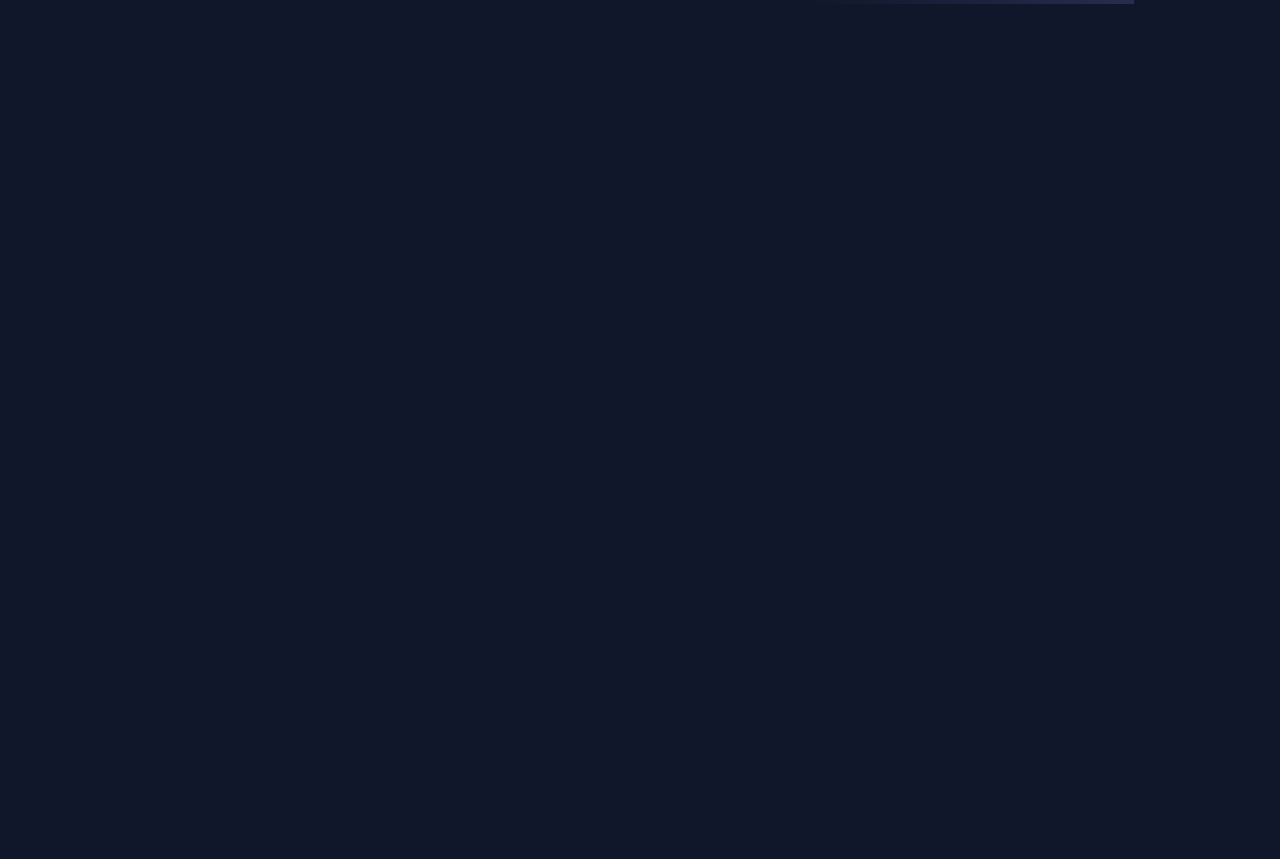
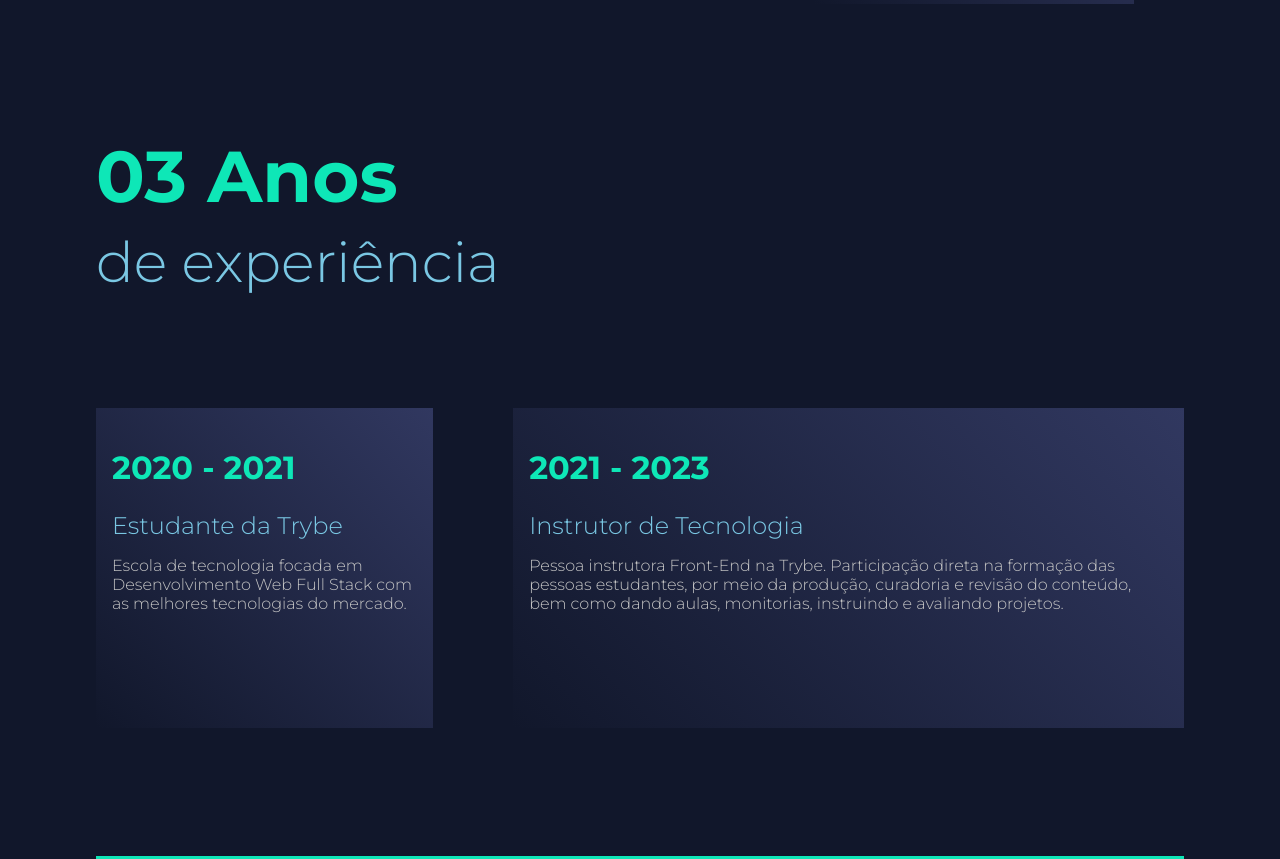
Before and after one commit to ANDREHORMAN1994/portfolio-andre, a Next.js app: page / in a window 1280 px wide. Shown: the part 740-1599 px from the top of the page. Before the commit the page ends 800 px from the top, so only its background shows below. Built offline with nearby package versions, Linux system fonts and the light colour scheme; no server answers.

Commit message:
:sparkles: feat: adicionando seção das experiencias

```diff
--- /dev/null
+++ b/src/components/Experiences/ExperienceItem.tsx
@@ -0,0 +1,21 @@
+import { ItemContainer } from './styles';
+
+interface ItemProps {
+  year: string;
+  status: string;
+  description: string;
+}
+
+function ExperienceItem({ year, status, description }: ItemProps) {
+  return (
+    <ItemContainer>
+      <div>
+        <h1>{year}</h1>
+        <h2>{status}</h2>
+        <p>{description}</p>
+      </div>
+    </ItemContainer>
+  );
+}
+
+export default ExperienceItem;
--- /dev/null
+++ b/src/components/Experiences/index.tsx
@@ -0,0 +1,23 @@
+import Title from '../Title';
+import ExperienceItem from './ExperienceItem';
+import { Container } from './styles';
+
+export function Experiences() {
+  return (
+    <Container>
+      <Title title="03 Anos" description="de experiência" />
+      <section>
+        <ExperienceItem
+          year="2020 - 2021"
+          status="Estudante da Trybe"
+          description="Escola de tecnologia focada em Desenvolvimento Web Full Stack com as melhores tecnologias do mercado."
+        />
+        <ExperienceItem
+          year="2021 - 2023"
+          status="Instrutor de Tecnologia"
+          description="Pessoa instrutora Front-End na Trybe. Participação direta na formação das pessoas estudantes, por meio da produção, curadoria e revisão do conteúdo, bem como dando aulas, monitorias, instruindo e avaliando projetos."
+        />
+      </section>
+    </Container>
+  );
+}
--- /dev/null
+++ b/src/components/Experiences/styles.ts
@@ -0,0 +1,108 @@
+import styled from 'styled-components';
+
+export const Container = styled.div`
+  width: 100%;
+
+  > section {
+    display: flex;
+    justify-content: center;
+    align-items: center;
+    width: 100%;
+    margin-top: 7rem;
+    gap: 5rem;
+    padding-bottom: 8rem;
+    border-bottom: 3px solid ${({ theme }) => theme.primary};
+
+    @media (max-width: 1000px) {
+      gap: 1rem;
+    }
+
+    @media (max-width: 700px) {
+      flex-direction: column;
+      margin-top: 5rem;
+      gap: 2rem;
+    }
+  }
+`;
+
+export const ItemContainer = styled.div`
+  > div {
+    background: ${({ theme }) => theme.gradient};
+    padding: 1rem;
+    padding-top: 2.5rem;
+    height: 20rem;
+    display: flex;
+    flex-direction: column;
+    align-items: flex-start;
+    justify-content: flex-start;
+
+    transition: 0.5s;
+
+    h1 {
+      color: ${({ theme }) => theme.primary};
+      font-size: 2rem;
+      margin-bottom: 1.5rem;
+    }
+
+    h2 {
+      color: ${({ theme }) => theme.secondary};
+      font-size: 1.5rem;
+      font-weight: 300;
+      margin-bottom: 1rem;
+    }
+
+    p {
+      color: ${({ theme }) => theme.textLight};
+      font-size: 1rem;
+      font-weight: 300;
+    }
+  }
+
+  &:hover > div {
+    filter: brightness(1.3);
+    transform: translateY(-20px);
+  }
+
+  /* &:nth-child(even) {
+    margin-top: 4rem;
+  } */
+
+  @media (max-width: 1000px) {
+    > div {
+      height: 15rem;
+      padding-top: 1.5rem;
+    }
+
+    h1 {
+      font-size: 1.2rem;
+      margin: 1rem;
+    }
+
+    h1 {
+      font-size: 1rem;
+    }
+
+    p {
+      font-size: 0.9rem;
+    }
+  }
+
+  @media (max-width: 700) {
+    > div {
+      height: auto;
+      padding: 2rem;
+    }
+
+    h1 {
+      font-size: 2rem;
+    }
+
+    h1 {
+      font-size: 1.5rem;
+    }
+
+    p {
+      font-size: 1rem;
+    }
+  }
+`;
--- a/src/components/Header/styles.ts
+++ b/src/components/Header/styles.ts
@@ -11,7 +11,7 @@ export const Container = styled.header`
   display: flex;
   align-items: center;
   justify-content: center;
-  border-bottom: 1px solid ${({ theme }) => theme.backgroundLight};
+  border-bottom: 1px solid ${({ theme }) => theme.border};
 
   nav {
     display: flex;
--- a/src/components/HomeHero/index.tsx
+++ b/src/components/HomeHero/index.tsx
@@ -48,7 +48,7 @@ function HomeHero() {
           <Code
             text="Infos"
             showComments
-            size="24rem"
+            size="24"
             infos={[
               ['name', '"André"'],
               ['lastName', '"Horman"'],
@@ -58,7 +58,7 @@ function HomeHero() {
           />
           <Code
             text="Contacts"
-            size="30rem"
+            size="30"
             infos={[
               ['email', '"andre.horman1994@hotmail.com"'],
               ['linkedin', '"www.linkedin.com/in/andrehorman/"'],
--- a/src/components/HomeHero/styles.ts
+++ b/src/components/HomeHero/styles.ts
@@ -17,8 +17,8 @@ export const Container = styled.div`
   }
 
   > .picture {
-    width: 40rem;
-    flex: 2;
+    width: 25rem;
+    /* flex: 1; */
     border-radius: 50%;
     border: 2px solid ${({ theme }) => theme.primary};
     box-shadow: 5px 10px 10px black;
@@ -47,24 +47,25 @@ export const Container = styled.div`
   }
 
   > div {
-    flex: 3;
+    /* flex: 3; */
+    width: 40rem;
     margin-left: 30px;
   }
 
   @media (max-width: 1450px) {
     > img {
-      width: 30rem;
+      width: 25rem !important;
     }
 
     > div {
-      flex: 2;
+      /* flex: 2; */
       margin-left: 10px;
     }
   }
 
   @media (max-width: 1000px) {
     > img {
-      width: 22rem;
+      width: 20rem !important;
     }
   }
 
@@ -219,7 +220,7 @@ export const CodeItem = styled.section<CodeItemProps>`
   font-family: 'JetBrains Mono', monospace;
   font-weight: 300;
   color: #fff;
-  width: ${props => props?.size || '24rem'};
+  width: ${props => `${props?.size}rem` || '24rem'};
   align-self: flex-start;
   transition: 1s;
   transform: translateX(100%);
@@ -256,7 +257,8 @@ export const CodeItem = styled.section<CodeItemProps>`
   }
 
   &:hover {
-    filter: brightness(1.2);
+    filter: brightness(1.3);
+    padding: 2.5rem;
   }
 
   > div {
--- /dev/null
+++ b/src/components/Title/index.tsx
@@ -0,0 +1,23 @@
+import { ReactNode } from 'react';
+
+import { Container } from './styles';
+
+interface TitleProps {
+  title: string | ReactNode;
+  description?: string | ReactNode;
+}
+
+function Title({ title, description }: TitleProps) {
+  return (
+    <Container>
+      <h1>{title}</h1>
+      {description && <h2>{description}</h2>}
+    </Container>
+  );
+}
+
+Title.defaultProps = {
+  description: ''
+};
+
+export default Title;
--- /dev/null
+++ b/src/components/Title/styles.ts
@@ -0,0 +1,40 @@
+import styled from 'styled-components';
+
+export const Container = styled.div`
+  width: 100%;
+  display: flex;
+  flex-direction: column;
+  gap: 0.5rem;
+  align-items: flex-start;
+
+  h1 {
+    color: ${({ theme }) => theme.primary};
+    font-size: 4.5rem;
+  }
+
+  h2 {
+    color: ${({ theme }) => theme.secondary};
+    font-size: 3.5rem;
+    font-weight: 300;
+  }
+
+  @media (max-width: 1000px) {
+    h1 {
+      font-size: 2.5rem;
+    }
+
+    h2 {
+      font-size: 1.8rem;
+    }
+  }
+
+  @media (max-width: 500px) {
+    h1 {
+      font-size: 1.8rem;
+    }
+
+    h2 {
+      font-size: 1.2rem;
+    }
+  }
+`;
--- a/src/pages/index.tsx
+++ b/src/pages/index.tsx
@@ -1,3 +1,4 @@
+import { Experiences } from '../components/Experiences';
 import Header from '../components/Header';
 import HomeHero from '../components/HomeHero';
 import { HomeContainer } from '../styles/HomeStyle';
@@ -9,6 +10,7 @@ function Home() {
 
       <main className="container">
         <HomeHero />
+        <Experiences />
       </main>
     </HomeContainer>
   );
```
